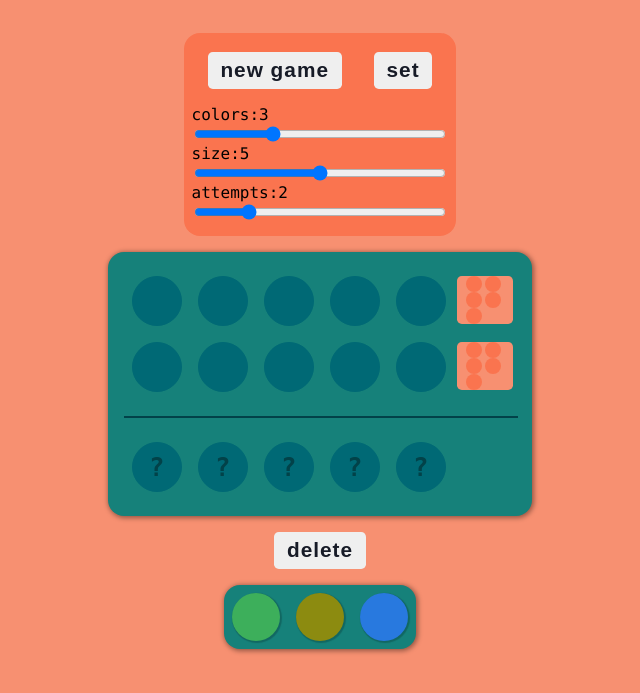
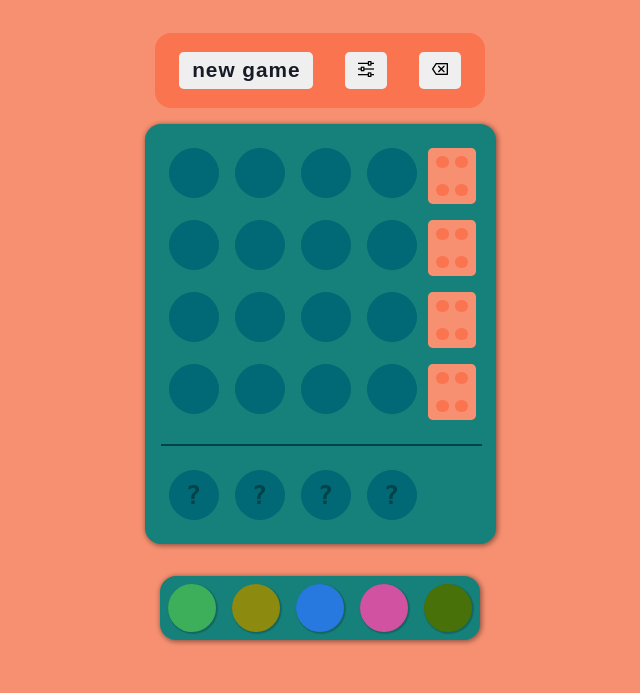
Before and after one commit to drodzewicz/Mastermind, a plain HTML site: page index.html in a window 1280 px wide. Shown: the part 51-744 px from the top of the page, without its empty margins (320-960 px from the left). Drawn offline with nearby package versions, Linux system fonts and the light colour scheme; files that its build step writes are made by us from their sources.

Commit message:
css fixes

```diff
--- a/css/style.scss
+++ b/css/style.scss
@@ -1,6 +1,6 @@
 $main-font: Consolas, Helvetica, Arial, sans-serif;
 $circle-size: 3rem;
-$hint-circle-size: 1rem;
+$hint-circle-size: 0.8rem;
 
 // color palete
 $red-light: #f79071;
@@ -77,6 +77,11 @@ body {
         color: rgb(91, 91, 91);
         cursor: auto;
     }
+    img {
+      height: 1rem;
+      width: 1rem;
+    }
+
 }
 
 
@@ -153,8 +158,11 @@ body {
 }
 
 #color-palete{
+  margin-top: 2rem;
     max-width: 80vw;
     flex-wrap: wrap;
+    display: flex;
+    justify-content: center;
     &>*{
         box-shadow: 1px 1px 1px 1px rgba(0, 0, 0, 0.2);
         cursor: pointer;
@@ -191,18 +199,17 @@ body {
             .hint-container{
                 margin: 0.5rem 0.2rem;
                 width: 3rem;
-                height: 3rem;
+                height: 3.5rem;
                 background: $red-light;
                 border-radius: 0.3rem;
-                display: grid;
-                grid-template-columns: repeat(auto-fit, $hint-circle-size+0.2rem);
-                grid-template-rows: repeat(2, auto);
+                display: flex;
+                flex-wrap: wrap;
+                align-items: center;
                 justify-content: center;
-                align-items: center;
                 .circle{
                     background: $red-dark;
                     width: $hint-circle-size;
-                    margin: 0;
+                    margin: 0.2rem;
                     height: $hint-circle-size;
                 }
             }
--- a/index.html
+++ b/index.html
@@ -12,27 +12,32 @@
       <div class="game-settings">
         <div class="btn-container">
           <button id="newgame-btn" class="btn">new game</button>
-          <button id="settings" class="btn">set</button>
+          <button id="settings" class="btn">
+            <img src="./images/adjust.png" alt="adjust">
+          </button>
+          <button id="delete-btn" class="btn">
+            <img src="./images/backspace.png" alt="backspace">
+          </button>
+
         </div>
-        <div class="settings-drawer open">
+        <div class="settings-drawer">
           <div class="dim input-range-wrapper">
             <label for="dim">colors:<span></span></label>
-            <input type="range" class="input-range" min="0" max="10" type="number" name="dim">
+            <input type="range" class="input-range" min="1" max="15" type="number" name="dim">
           </div>
           <div class="size input-range-wrapper">
             <label for="size">size:<span></span></label>
-            <input type="range" class="input-range" min="0" max="10"  type="number" name="size">
+            <input type="range" class="input-range" min="1" max="10"  type="number" name="size">
           </div>
           <div class="max input-range-wrapper">
             <label id="max-label" for="max">attempts:<span></span></label>
-            <input type="range" id="max" class="input-range" min="0" max="10" type="number" name="max">
+            <input type="range" id="max" class="input-range" min="1" max="20" type="number" name="max">
           </div>
         </div>
       </div>
       <div id="game-board" class="main-container">
         <div id="answer-col"></div>
       </div>
-      <button id="delete-btn" class="btn">delete</button>
       <div id="color-palete" class="main-container"></div>
     </div>
 </body>
--- a/js/_renderGame.js
+++ b/js/_renderGame.js
@@ -11,6 +11,8 @@ const clearGameBoard = () => {
 }
 const renderGameBoard = (gameConfig, pickColorFun) => {
   clearGameBoard();
+  const gameTitle = document.querySelector("#game-title");
+  gameTitle.textContent = "Mastermind";
   const answerColumn = document.querySelector("#answer-col");
   const colorPalete = document.querySelector("#color-palete");
 
@@ -36,7 +38,7 @@ const renderGameBoard = (gameConfig, pickColorFun) => {
     const hintContainer = document.createElement("div");
     hintContainer.classList.add("hint-container");
     // adjusting dynamic size for auto grid to wrap
-    hintContainer.style.width = `${gameConfig.size * 0.7}rem`
+    hintContainer.style.width = `${gameConfig.size * 0.76}rem`
     addCirclesToContainer(hintContainer, gameConfig.size);
 
     // add both to guess container
--- a/js/index.js
+++ b/js/index.js
@@ -8,9 +8,9 @@ window.addEventListener("DOMContentLoaded", () => {
   let secretCode = [];
 
   let gameSettings = {
-    size: 5,
-    max: 2,
-    dim: 3
+    size: 4,
+    max: 4,
+    dim: 5
   };
 
   let gameVariables = {
```
Also changed, not shown: css/style.css (added), images/adjust.png (added), images/backspace.png (added), 1 other file.
